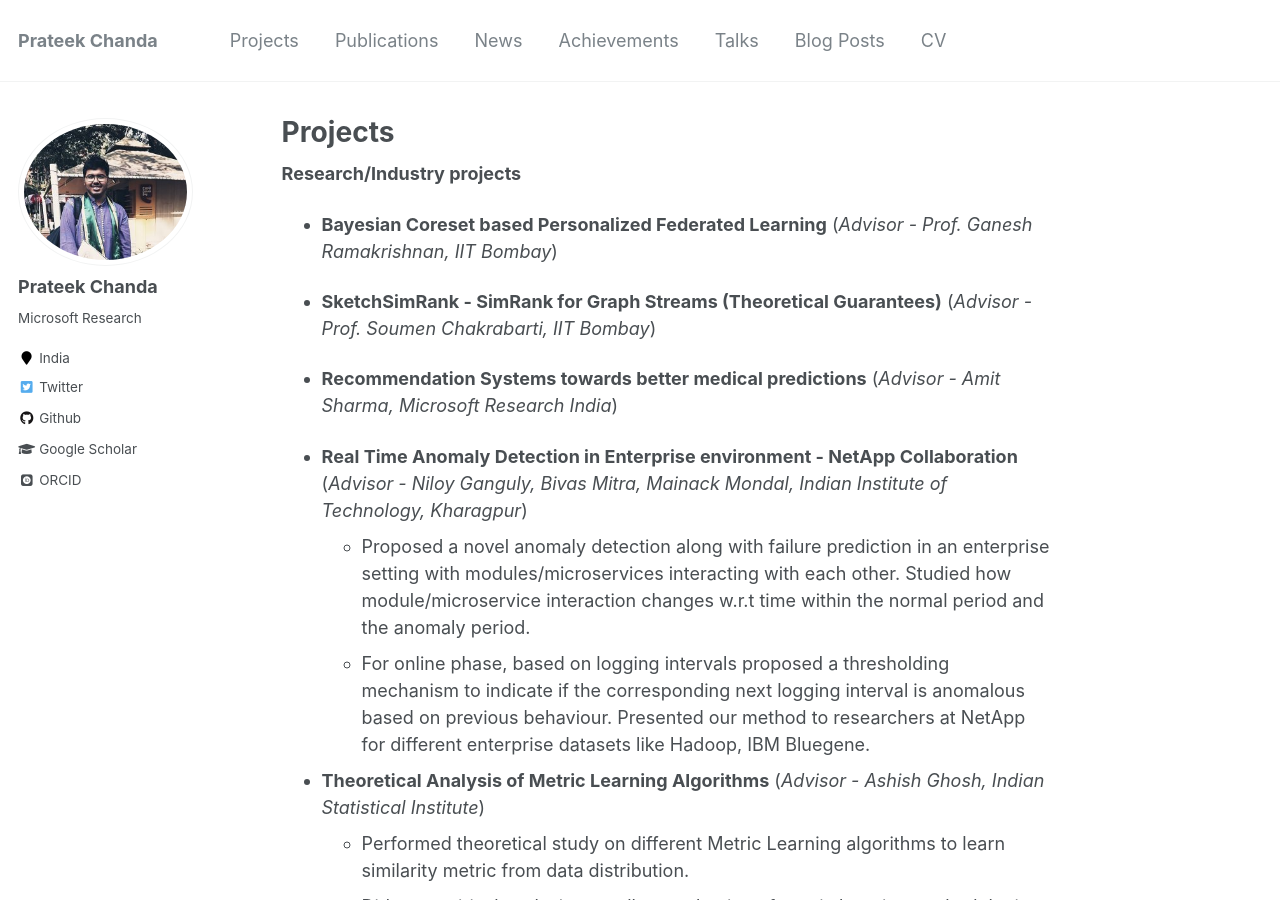
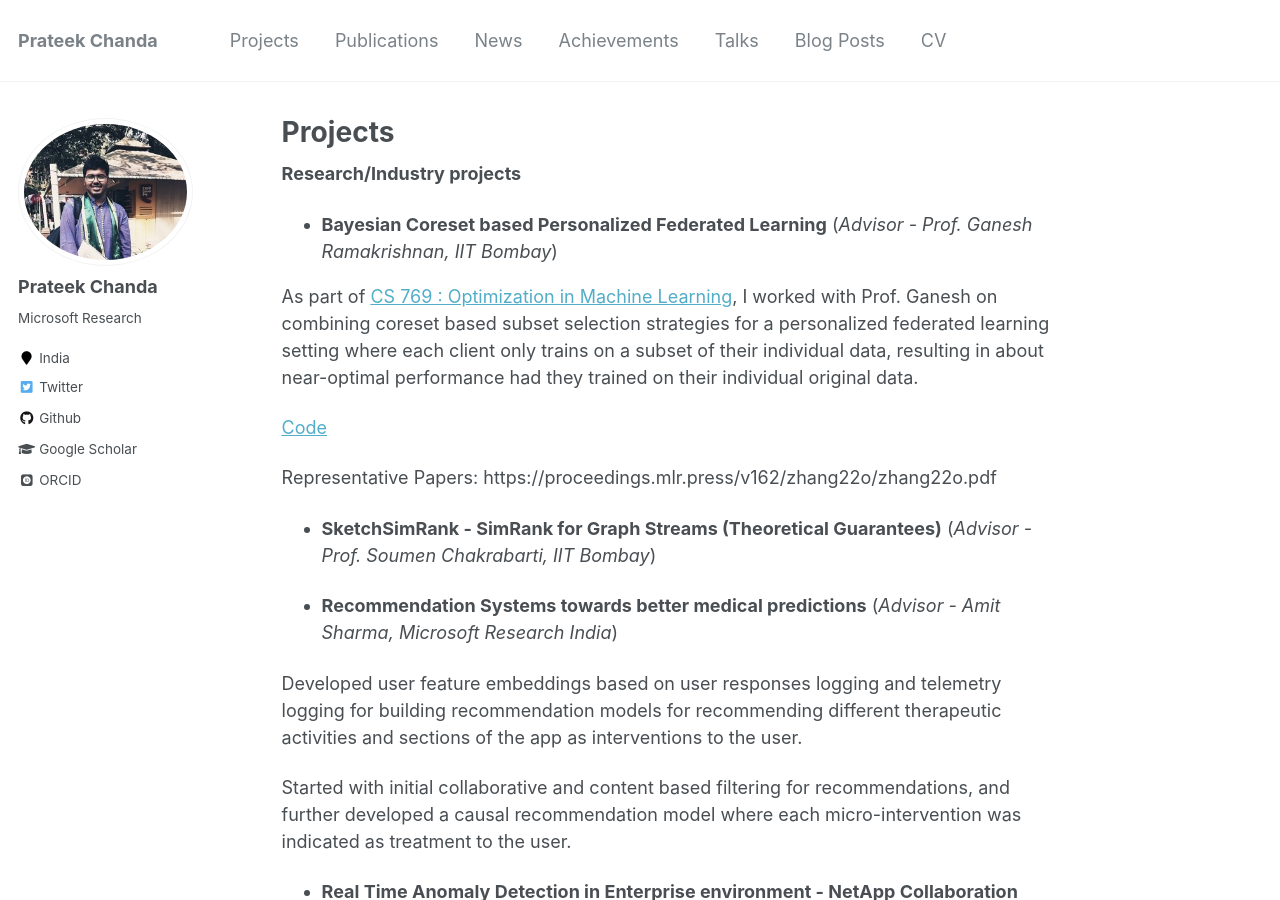
Before and after one commit to prateekiiest/prateekist.github.io, a Jekyll site: the page built from _pages/projects.md, in a window 1280 px wide and 900 px high. Built offline with Jekyll 4.4.1, drawn with Linux system fonts in a browser that asks for light colours; some web fonts are replaced.

Commit message:
Update projects.md

```diff
--- a/_pages/projects.md
+++ b/_pages/projects.md
@@ -10,11 +10,23 @@ redirect_from:
 
 - **Bayesian Coreset based Personalized Federated Learning** (*Advisor - Prof. Ganesh Ramakrishnan, IIT Bombay*)
 
+As part of [CS 769 : Optimization in Machine Learning](https://www.cse.iitb.ac.in/~ganesh/cs769/), I worked with Prof. Ganesh on combining coreset based subset selection strategies for a personalized federated learning setting where each client only trains on a subset of their individual data, resulting in about near-optimal performance had they trained on their individual original data.
+
+[Code](https://github.com/prateekiiest/BayesianCoreset-FederatedLearning)
+
+Representative Papers: https://proceedings.mlr.press/v162/zhang22o/zhang22o.pdf
+
+
 - **SketchSimRank - SimRank for Graph Streams (Theoretical Guarantees)** (*Advisor - Prof. Soumen Chakrabarti, IIT Bombay*)
+
+
 
 
 - **Recommendation Systems towards better medical predictions** (*Advisor - Amit Sharma, Microsoft Research India*)
 
+Developed user feature embeddings based on user responses logging and telemetry logging for building recommendation models for recommending different therapeutic activities and sections of the app as interventions to the user.
+
+Started with initial collaborative and content based filtering for recommendations, and further developed a causal recommendation model where each micro-intervention was indicated as treatment to the user.
 
 - **Real Time Anomaly Detection in Enterprise environment - NetApp Collaboration**
 (*Advisor - Niloy Ganguly, Bivas Mitra, Mainack Mondal, Indian Institute of Technology, Kharagpur*)
```
